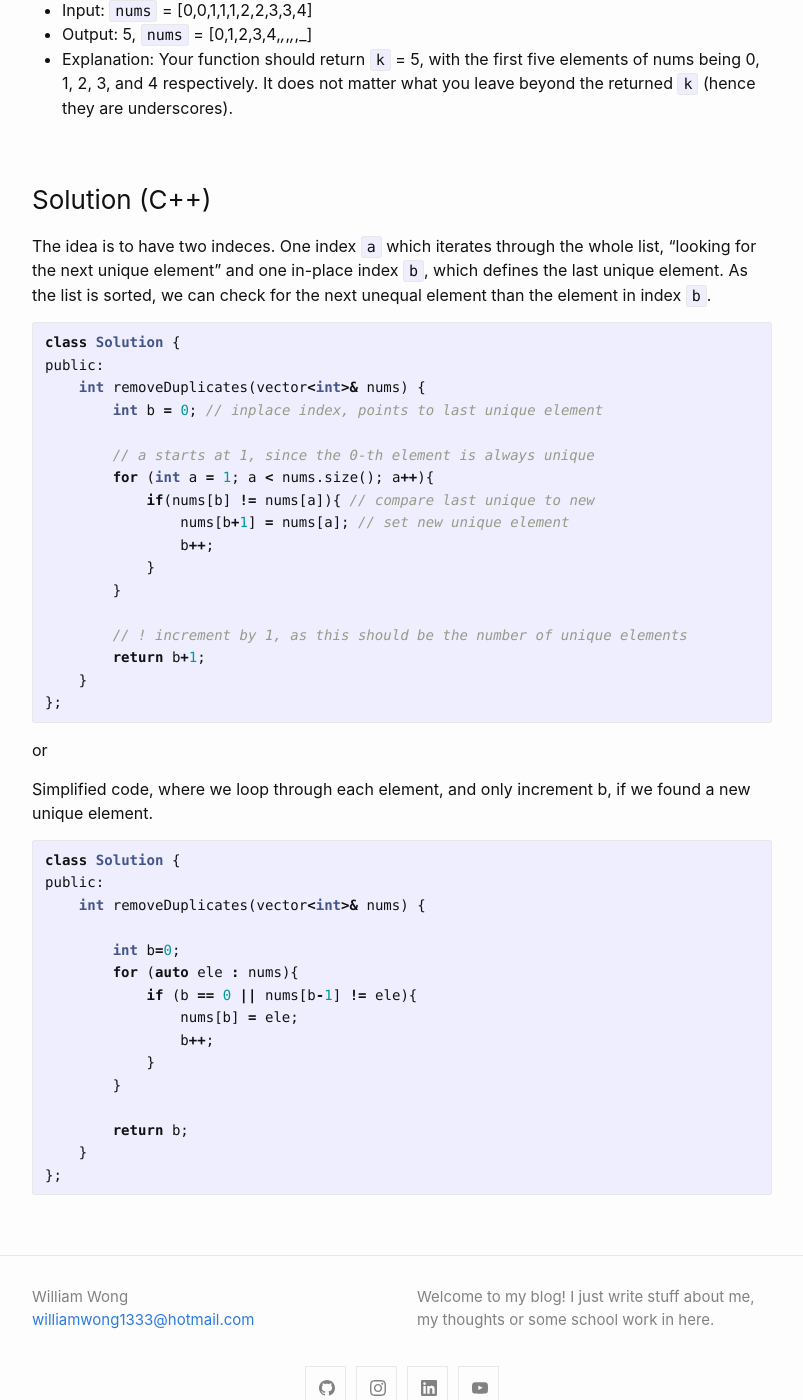
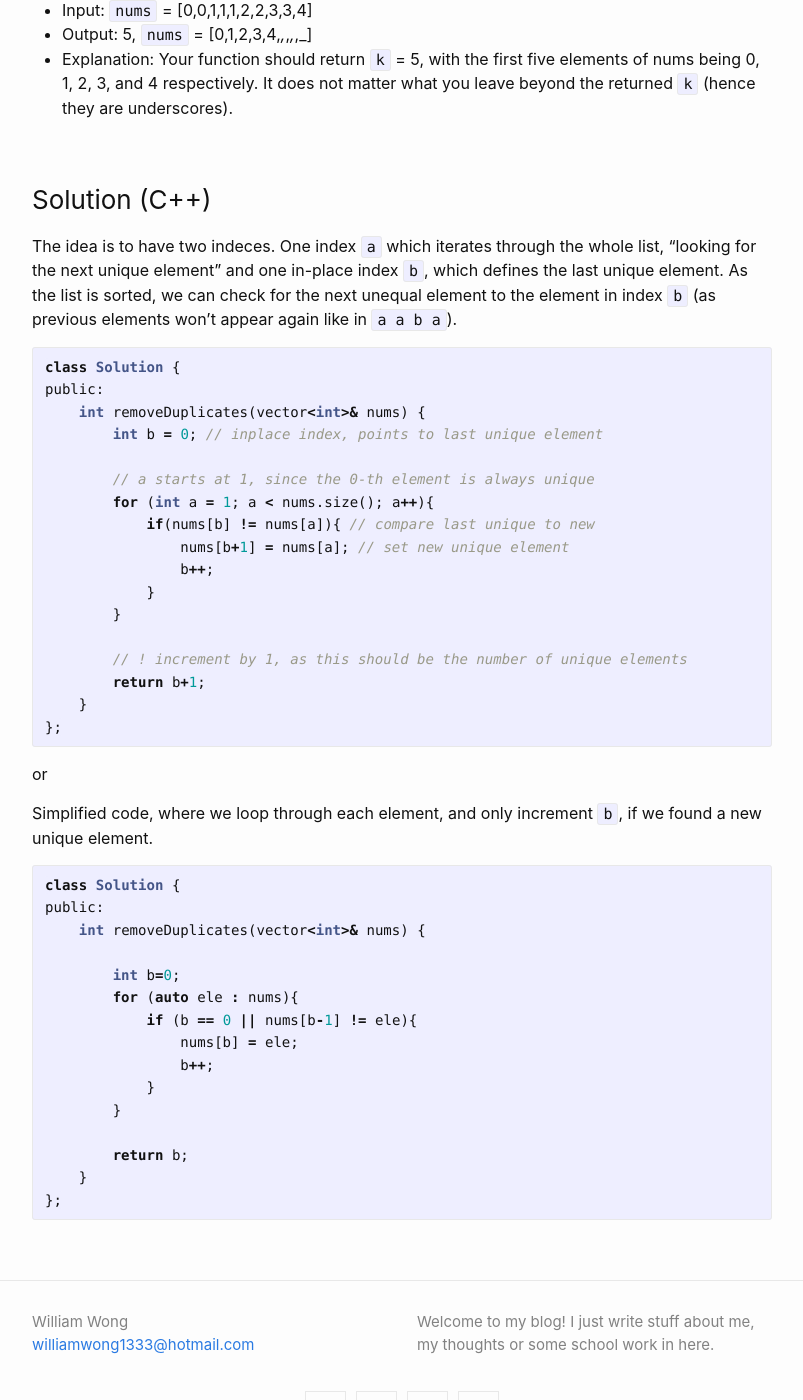
Before and after one commit to wongwil/wongwil.github.io, a Jekyll site: the page built from _posts/2024-04-18-remove-duplicates-1.md, in a window 1280 px wide and 1400 px high, scrolled down 596 px. Shown: the whole window, without its empty margins (238-1041 px from the left). Built offline with Jekyll 4.4.1, drawn with Linux system fonts in a browser that asks for light colours; comment, search, counter and statistics services are not loaded.

Commit message:
clarify remove duplicates

````diff
--- a/_posts/2024-04-18-remove-duplicates-1.md
+++ b/_posts/2024-04-18-remove-duplicates-1.md
@@ -22,7 +22,7 @@ It does not matter what you leave beyond the returned `k` (hence they are unders
 
 ### Solution (C++)
 The idea is to have two indeces. One index `a` which iterates through the whole list, "looking for the next unique element" and one in-place index `b`, which defines the last unique element.
-As the list is sorted, we can check for the next unequal element than the element in index `b`.
+As the list is sorted, we can check for the next unequal element to the element in index `b` (as previous elements won't appear again like in `a a b a`).
 
 ```c++
 class Solution {
@@ -46,7 +46,7 @@ public:
 
 or
 
-Simplified code, where we loop through each element, and only increment b, if we found a new unique element.
+Simplified code, where we loop through each element, and only increment `b`, if we found a new unique element.
 ```c++
 class Solution {
 public:
````
